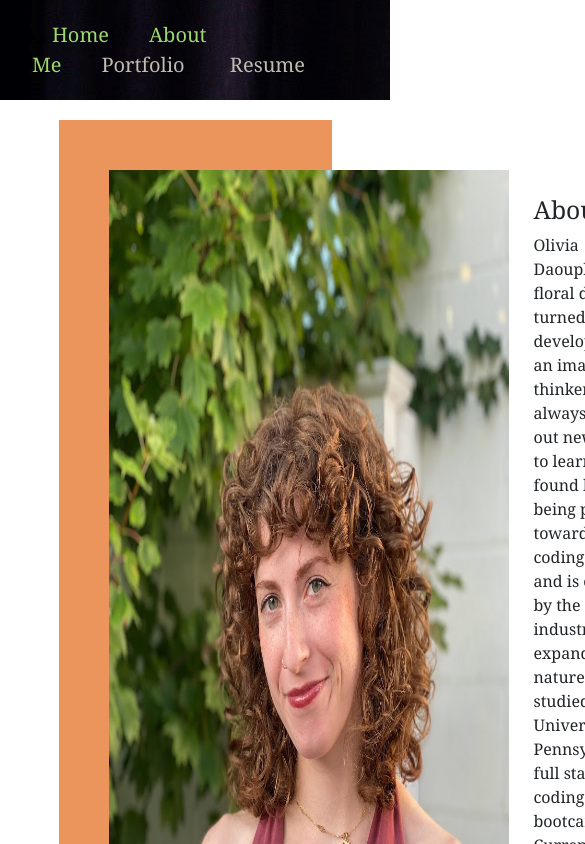
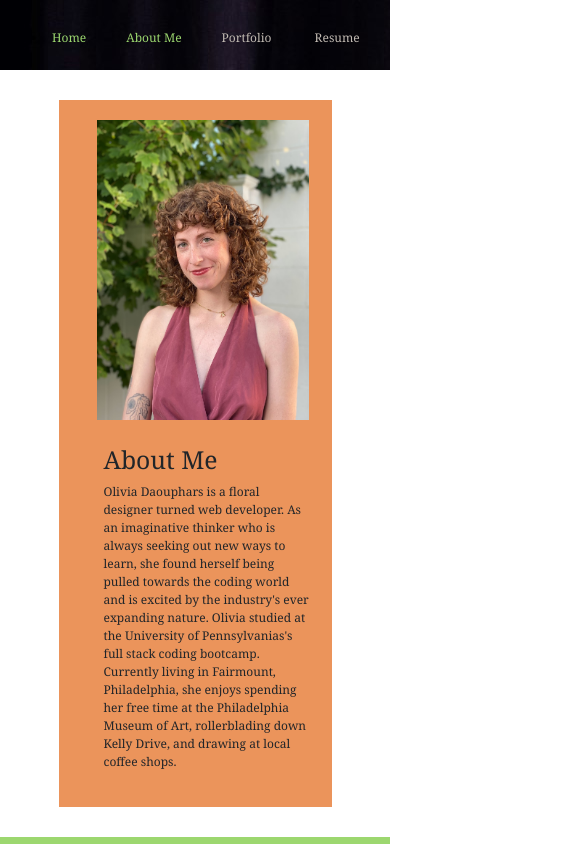
Before and after one commit to estilbee/Portfolio-React, a React (Create React App) app: page /Portfolio-React/about in a window 390 px wide. Shown: the top 844 px of the page, 585 px wide, since content can reach past the window. Built offline with nearby package versions, Linux system fonts and the light colour scheme.

Commit message:
added mobile responsiveness for home and about page, added new photo for notetaker app

```diff
--- a/src/Components/Projects.js
+++ b/src/Components/Projects.js
@@ -5,6 +5,7 @@ import ProjectCard from './ProjectCard';
 import grrrrinder2 from '../images/grrrrinder2.png'
 import Ikebanasquare from '../images/Ikebanasquare.jpg'
 import Olivia_Ikebana from '../images/Olivia_Ikebana.jpg'
+import Ikebana3 from '../images/Ikebana3.jpg'
 import fruitfield from '../images/fruitfield.jpg'
 import suitcasefloral from '../images/suitcasefloral.jpg'
 import mainimage from '../images/mainimage.jpg'
@@ -54,7 +55,7 @@ function Projects () {
         },
         {
           name: "Note Taker",
-          image: Olivia_Ikebana,
+          image: Ikebana3,
           image2: notetaker,
           description: "Write and save, big thoughts or small.",
           link: "https://estilbee-note-taker.herokuapp.com/"
--- a/src/index.css
+++ b/src/index.css
@@ -145,6 +145,72 @@ footer p a:hover {
   width:560px;
   height:515px;
 }
+
+
+@media screen and (max-width: 1000px){
+#about{
+  display: flex;
+  flex-direction: row;
+  width: 70%;
+  margin: 20px auto;
+  padding: 20px;
+}
+.profile-photo{
+  width: 300px;
+  height: 300px;
+}
+#about p{
+  padding-left:25px;
+  padding-top: 25px;
+  font-size: 12px;
+}
+}
+
+@media screen and (max-width: 600px){
+  #about{
+  display: flex;
+  flex-direction: column;
+  width: 70%;
+  margin: 30px auto;
+  padding: 20px;
+}
+.profile-photo{
+  width: 230px;
+  padding-left: 18px ;
+}
+#about p{
+  padding-left:25px;
+  padding-top: 25px;
+  font-size: 12px;
+}
+nav ul li a {
+  font-size: 12px;
+}
+/* .card-body{
+  display:flex;
+  flex-direction: column;
+  justify-content: center;
+  width:auto;
+}
+.card-img-top {
+  height: auto;
+} */
+.card-flex {
+  max-width: 15rem;
+}
+
+.home-page .home-name {
+  font-size: xx-large;
+}
+
+.home-page .description{
+  font-size: medium;
+  padding-left: 30px;
+}
+
+}
+
+
 /*
 #portfolio-background{
   color:rgb(40, 40, 40)
```
Also changed, not shown: src/images/Ikebana3.jpg (added).
